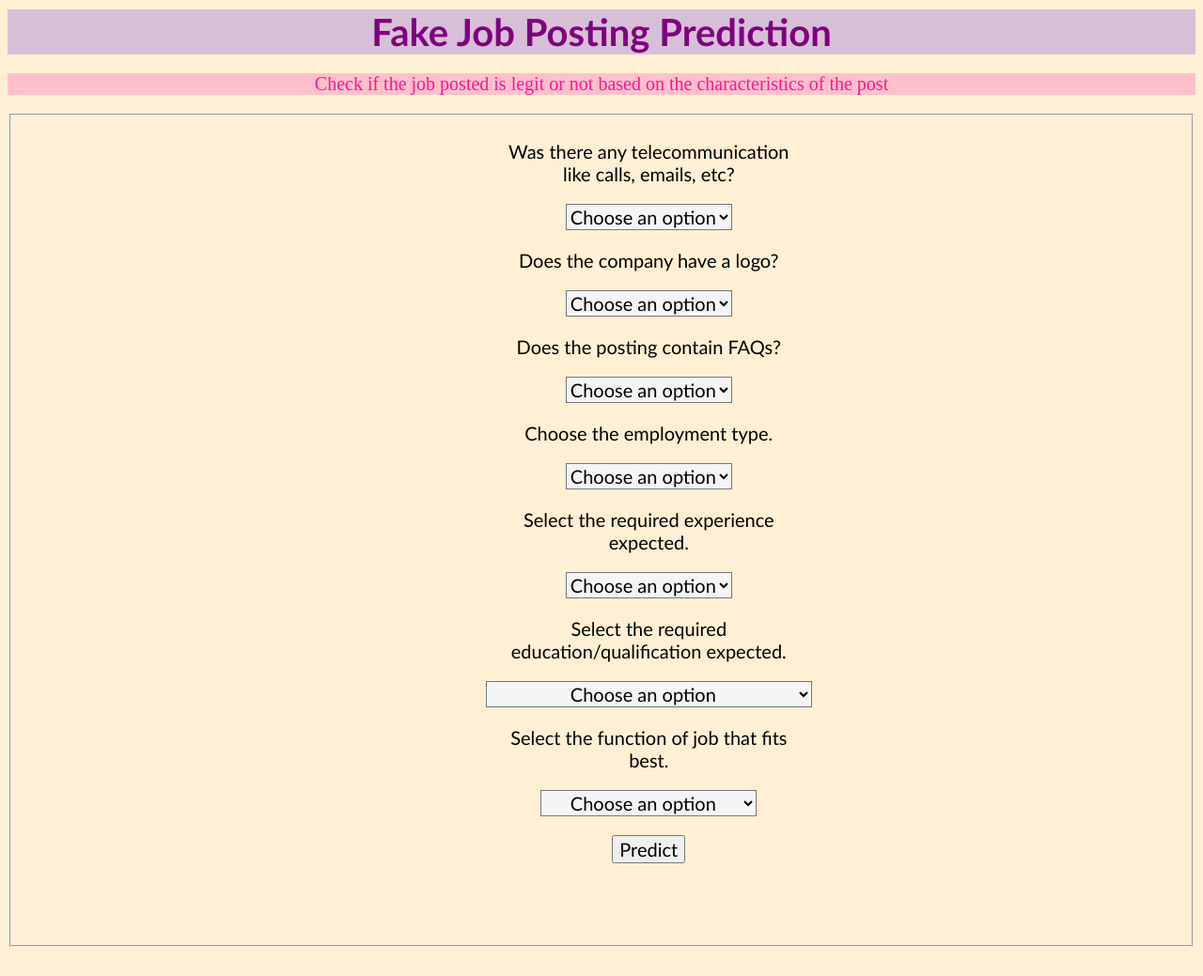
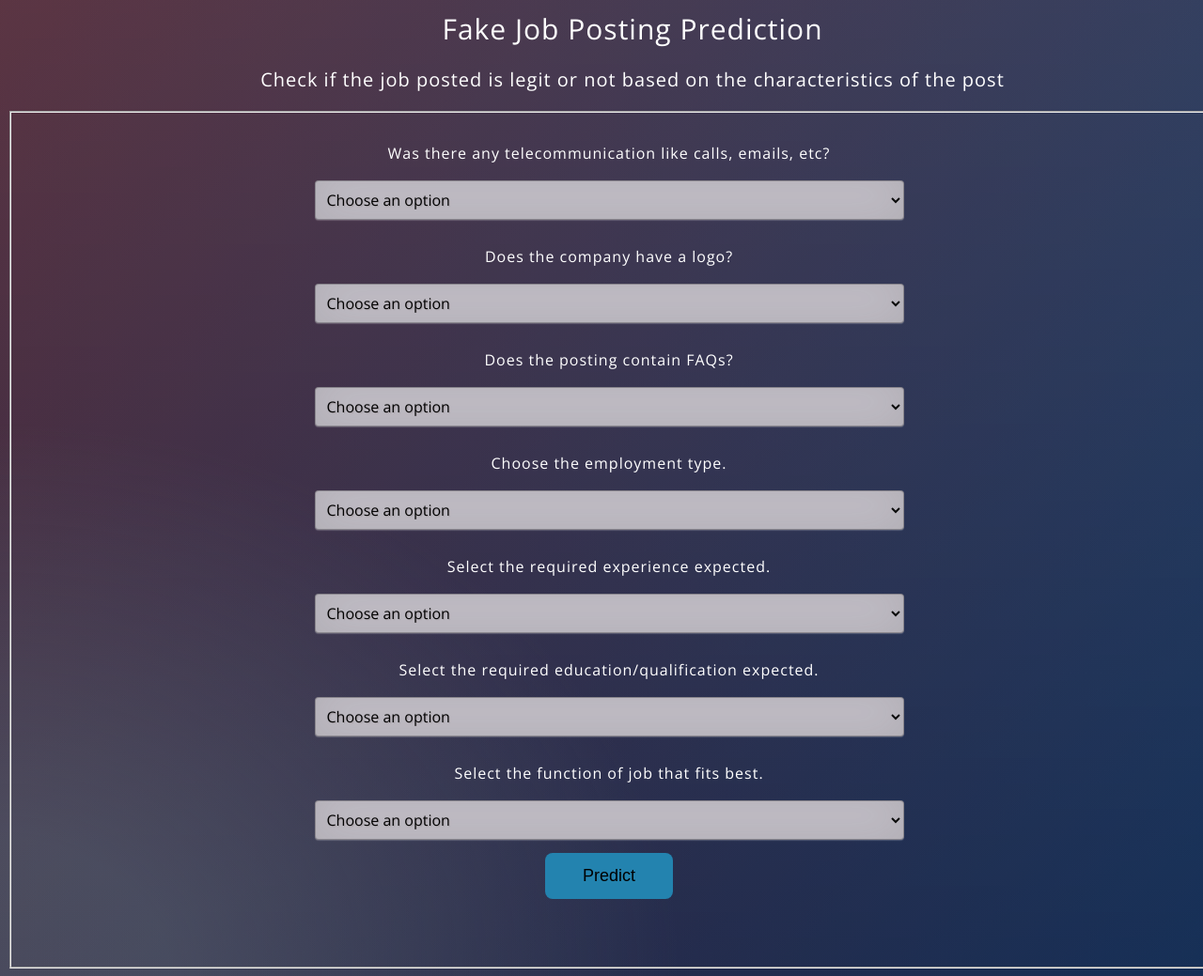
Before and after one commit to Harshithak711/Fake_Job_Posting_PDL, a Flask app: page / in a window 1280 px wide. Shown: the whole page at 94% size. Before the commit the page ends 1008 px from the top, so only its background shows below. Run offline with Flask 2, Linux system fonts and the light colour scheme; parts of the project's set-up code (start-up, migrations or seed data) failed here and were passed over.

Commit message:
Update job.html

```diff
--- a/template/job.html
+++ b/template/job.html
@@ -4,31 +4,54 @@
   <title>Fake Job Posting Prediction</title>
   <!--<link rel="stylesheet" href="C:\Users\harsh\PycharmProjects\PDL_FakeJob\static\job.css" type="text/css">-->
   <style>
+
+  @import url(https://fonts.googleapis.com/css?family=Open+Sans);
+
+ *{ -webkit-box-sizing:border-box; -moz-box-sizing:border-box; -ms-box-sizing:border-box; -o-box-sizing:border-box; box-sizing:border-box; }
+
+
         h1{
-                font-family:"Trebuchet MS";
+                font-family:'Open Sans', sans-serif;
                 text-align:center;
-                font-weight:700;
-                font-size:40px;
+                vertical-align : top;
+                margin-left : 50px;
+                font-weight:500;
+                font-size:30px;
                 margin-top:10px;
                 margin-bottom:0px;
-                color:#800080;
-                background-color:#D8BFD8;
+                color:#fff;
               }
               #description{
                 text-align:center;
+                vertical-align : top;
+                margin-left : 50px;
                 font-weight:100;
                 font-size:20px;
-                font-family:Bookman;
-                background-color:#FFC0CB;
-                color:#FF1493;
+                font-family:'Open Sans', sans-serif;
+                color:#fff;
               }
-              body{
-                background-color:#FFEFD5;
+
+      body {
+	       width: 100%;
+	       height:100%;
+	       font-family: 'Open Sans', sans-serif;
+	       background: #331952;
+	       color: #fff;
+	       font-size: 12px;
+	       text-align:center;
+	       letter-spacing:1.0px;
+	       background: -moz-radial-gradient(0% 100%, ellipse cover, rgba(104,128,138,.4) 10%,rgba(138,114,76,0) 40%),-moz-linear-gradient(top,  rgba(57,173,219,.25) 0%, rgba(42,60,87,.4) 100%), -moz-linear-gradient(-45deg,  #670d10 0%, #092756 100%);
+	       background: -webkit-radial-gradient(0% 100%, ellipse cover, rgba(104,128,138,.4) 10%,rgba(138,114,76,0) 40%), -webkit-linear-gradient(top,  rgba(57,173,219,.25) 0%,rgba(42,60,87,.4) 100%), -webkit-linear-gradient(-45deg,  #670d10 0%,#092756 100%);
+	       background: -o-radial-gradient(0% 100%, ellipse cover, rgba(104,128,138,.4) 10%,rgba(138,114,76,0) 40%), -o-linear-gradient(top,  rgba(57,173,219,.25) 0%,rgba(42,60,87,.4) 100%), -o-linear-gradient(-45deg,  #670d10 0%,#092756 100%);
+	       background: -ms-radial-gradient(0% 100%, ellipse cover, rgba(104,128,138,.4) 10%,rgba(138,114,76,0) 40%), -ms-linear-gradient(top,  rgba(57,173,219,.25) 0%,rgba(42,60,87,.4) 100%), -ms-linear-gradient(-45deg,  #670d10 0%,#092756 100%);
+	       background: -webkit-radial-gradient(0% 100%, ellipse cover, rgba(104,128,138,.4) 10%,rgba(138,114,76,0) 40%), linear-gradient(to bottom,  rgba(57,173,219,.25) 0%,rgba(42,60,87,.4) 100%), linear-gradient(135deg,  #670d10 0%,#092756 100%);
+	       filter: progid:DXImageTransform.Microsoft.gradient( startColorstr='#3E1D6D', endColorstr='#092756',GradientType=1 );
+
   }
               #survey-fields{
                 text-align:center;
-                margin-left: 40%;
-                margin-right: 40%;
+                margin-left: 25%;
+                margin-right: 25%;
                 margin-top: 10px;
                 margin-bottom:10px;
                 display: grid;
@@ -37,35 +60,54 @@
               label{
               text-align:center;
               margin:10px;
-              font-family:"Gill Sans", sans-serif;
+              font-family: 'Open Sans', sans-serif;
               font-weight:400;
               font-size:20px;
               }
 
-              select{
-              text-align:center;
+      select {
+	     width: 100%;
+	     margin-bottom: 10px;
+	     background-color: #c4c0c9;
+       border: none;
+	     outline: none;
+	     padding: 10px;
+	     font-size: 13px;
+	     color: black;
+	     text-shadow: 1px 1px 1px rgba(124, 107, 107, 0.3);
+	     border: 1px solid rgba(0,0,0,0.3);
+	     border-radius: 4px;
+	     box-shadow: inset 0 -5px 45px rgba(100,100,100,0.2), 0 1px 1px rgba(255,255,255,0.2);
+	     -webkit-transition: box-shadow .5s ease;
+	     -moz-transition: box-shadow .5s ease;
+	     -o-transition: box-shadow .5s ease;
+	     -ms-transition: box-shadow .5s ease;
+	     transition: box-shadow .5s ease;
+     }
 
-              margin-top: 10px;
-              margin-bottom:10px;
-              font-family:"Gill Sans", sans-serif;
-              font-weight:400;
-              font-size:20px;
 
-              background-color:#F5F5F5
-              }
-              label, select {
+    select,label {
               display: inline-block;
               vertical-align: middle;
+              font-size: 16px;
+              font-family: 'Open Sans', sans-serif;
+              padding: 8px;
          }
+
   #submit{
-         text-align:center;
+  background-color: #2383af;
+  border: none;
+  text-align: center;
+  border-radius: 8px;
+  padding: 14px 40px;
+  text-decoration: none;
+  display: inline-block;
+  font-size: 18px;
+  margin: 4px 2px;
+  cursor: pointer;
+}
 
-              margin-top: 10px;
-              margin-bottom:10px;
-              font-family:"Gill Sans", sans-serif;
-              font-weight:400;
-              font-size:20px;
-         }
+#submit:hover { background-color: #628ab8; box-shadow: 0 12px 16px 0 rgba(0,0,0,0.24),0 17px 50px 0 rgba(0,0,0,0.19); }
 
 </style>
 </head>
```
Lines whose indentation alone changed are shown as unchanged.
